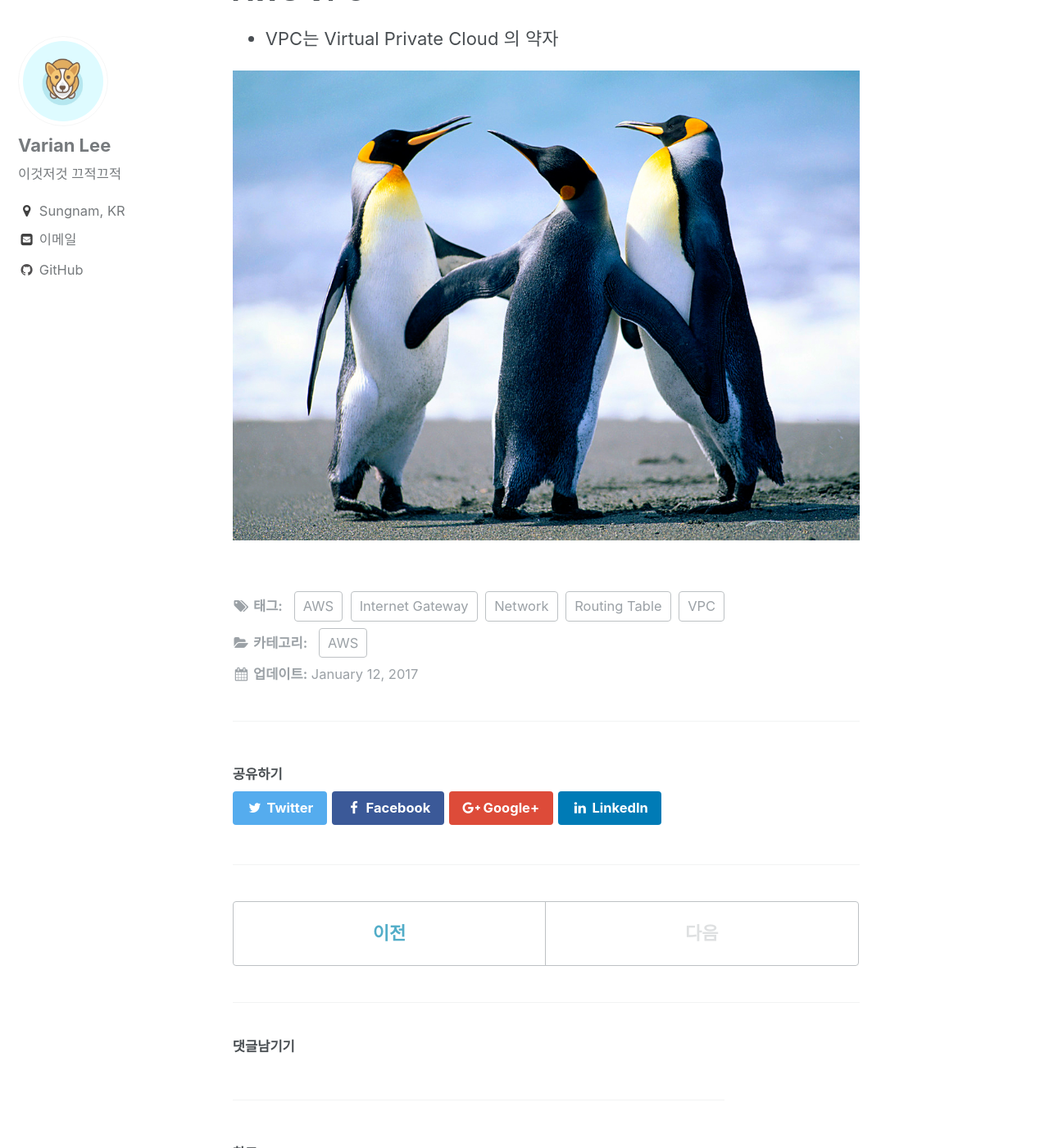
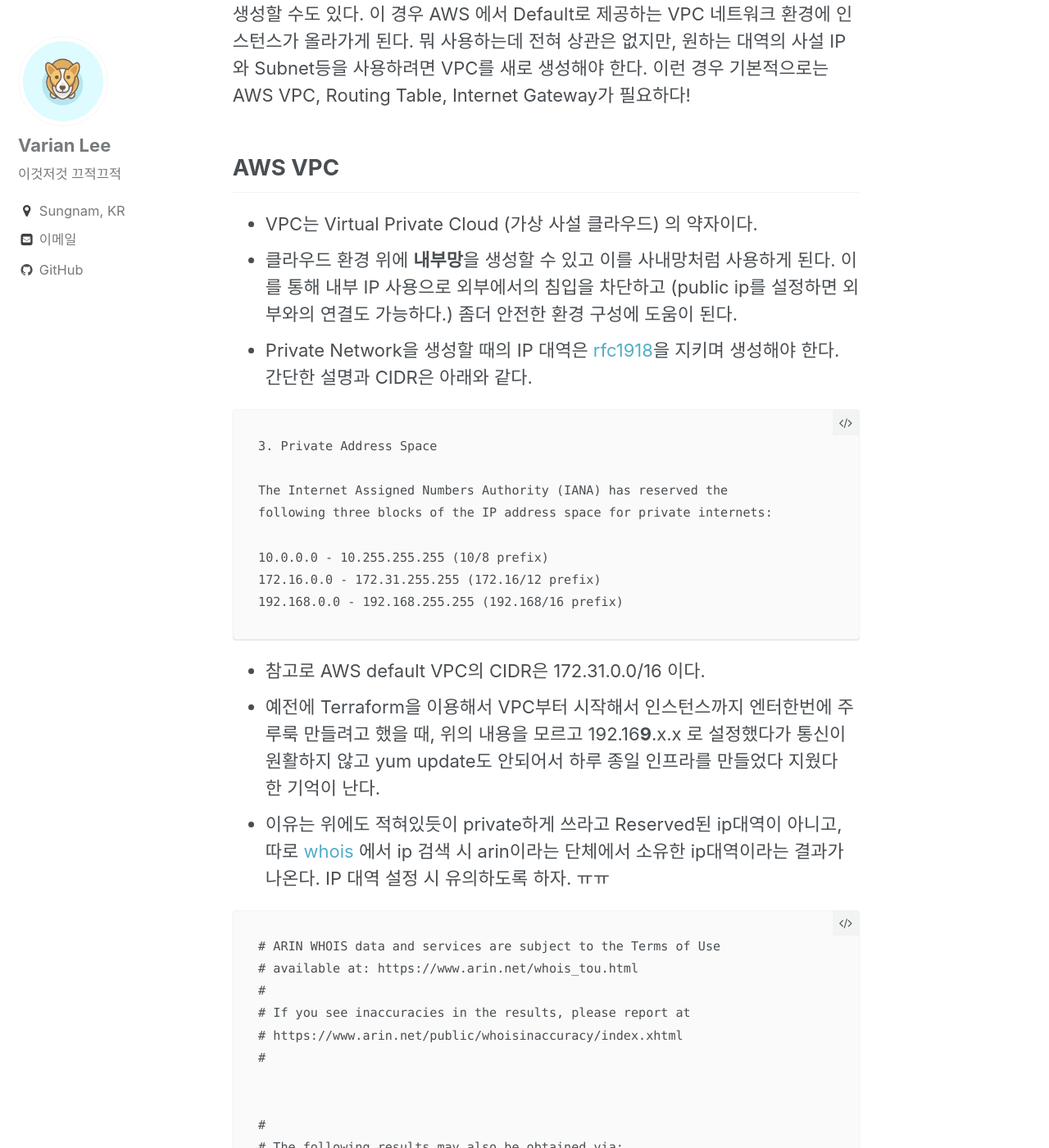
Before and after one commit to kkamikoon/varian-lee.github.io, a Jekyll site: the page built from _posts/2017-01-12-vpc.md, in a window 1280 px wide and 1400 px high, scrolled down 266 px. Shown: the whole window at 82% size. Built offline with Jekyll 4.4.1, drawn with Linux system fonts in a browser that asks for light colours; comment, search, counter and statistics services are not loaded; some of the changed text lies outside the part shown.

Commit message:
changed posts

```diff
--- a/_config.yml
+++ b/_config.yml
@@ -9,7 +9,7 @@
 
 # Site Settings
 locale                   : "ko"
-title                    : "Varian의 블로그 만들기 "
+title                    : "Varian의 블로그"
 title_separator          : "|"
 name                     : "Varian Lee"
 description              : "Let's make an amazing website."
--- a/_posts/2017-01-12-vpc.md
+++ b/_posts/2017-01-12-vpc.md
@@ -10,7 +10,75 @@ tags:
   - Internet Gateway
 ---
 
-# AWS VPC
-* VPC는 Virtual Private Cloud 의 약자
+ AWS 클라우드 환경에 서버를 생성하고 싶을 때, 아무 설정 없이 인스턴스만 툭 하고 생성할 수도 있다. 이 경우 AWS 에서 Default로 제공하는 VPC 네트워크 환경에 인스턴스가 올라가게 된다.
+ 뭐 사용하는데 전혀 상관은 없지만, 원하는 대역의 사설 IP와 Subnet등을 사용하려면 VPC를 새로 생성해야 한다.
+ 이런 경우 기본적으로는 AWS VPC, Routing Table, Internet Gateway가 필요하다!
 
-![](../assets/images/Penguins.jpg)
+## AWS VPC
+* VPC는 Virtual Private Cloud (가상 사설 클라우드) 의 약자이다.
+* 클라우드 환경 위에 **내부망**을 생성할 수 있고 이를 사내망처럼 사용하게 된다. 이를 통해 내부 IP 사용으로 외부에서의 침입을 차단하고 (public ip를 설정하면 외부와의 연결도 가능하다.) 좀더 안전한 환경 구성에 도움이 된다.
+* Private Network을 생성할 때의 IP 대역은 [rfc1918](https://tools.ietf.org/html/rfc1918){:target="_blank"}을 지키며 생성해야 한다. 간단한 설명과 CIDR은 아래와 같다.
+
+~~~
+3. Private Address Space
+
+The Internet Assigned Numbers Authority (IANA) has reserved the
+following three blocks of the IP address space for private internets:
+
+10.0.0.0 - 10.255.255.255 (10/8 prefix)
+172.16.0.0 - 172.31.255.255 (172.16/12 prefix)
+192.168.0.0 - 192.168.255.255 (192.168/16 prefix)
+~~~
+* 참고로 AWS default VPC의 CIDR은 172.31.0.0/16 이다.
+* 예전에 Terraform을 이용해서 VPC부터 시작해서 인스턴스까지 엔터한번에 주루룩 만들려고 했을 때, 위의 내용을 모르고 192.16**9**.x.x 로 설정했다가 통신이 원활하지 않고 yum update도 안되어서 하루 종일 인프라를 만들었다 지웠다 한 기억이 난다.
+* 이유는 위에도 적혀있듯이 private하게 쓰라고 Reserved된 ip대역이 아니고, 따로 [whois](http://whois.kisa.or.kr/kor/main_.jsp){:target="_blank"} 에서 ip 검색 시 arin이라는 단체에서 소유한 ip대역이라는 결과가 나온다. IP 대역 설정 시 유의하도록 하자. ㅠㅠ
+
+~~~
+# ARIN WHOIS data and services are subject to the Terms of Use
+# available at: https://www.arin.net/whois_tou.html
+#
+# If you see inaccuracies in the results, please report at
+# https://www.arin.net/public/whoisinaccuracy/index.xhtml
+#
+
+
+#
+# The following results may also be obtained via:
+# https://whois.arin.net/rest/nets;q=192.169.0.1?showDetails=true&showARIN=false&showNonArinTopLevelNet=false&ex
+t=netref2
+#
+
+NetRange:       192.169.0.0 - 192.169.1.255
+CIDR:           192.169.0.0/23
+NetName:        PSG169
+NetHandle:      NET-192-169-0-0-1
+Parent:         NET192 (NET-192-0-0-0-0)
+NetType:        Direct Assignment
+OriginAS:
+Organization:   RGnet, LLC (RGNETI-1)
+RegDate:        2005-04-12
+Updated:        2014-03-28
+Ref:            https://whois.arin.net/rest/net/NET-192-169-0-0-1
+~~~
+
+## AWS Routing Table
+* 라우팅 테이블은 VPC내의 네트워크 트래픽을 전달하는 역할을 한다.
+* 라우팅 테이블은 하나의 VPC에 연결되며, 여러 서브넷들을 라우팅 테이블에 연결할 수 있다.
+* 라우팅 테이블의 각각의 라우팅에는 destination CIDR과 target Gateway를 지정할 수 있다.
+* AWS Default Routing Table은 Default VPC와 연결되어 있으며 destination CIDR은 VPC의 CIDR이고 target은 local gateway이다. 그렇기 때문에 외부와 통신이 되지 않고, 내부에서만 통신이 가능하다.
+
+## AWS Internet Gateway
+* VPC에 붙여 외부망과 연결해주는 역할을 하는 장치이다. 위의 Routing Table에서 말했듯이 route를 추가해줄 때 사용할 수 있다.
+
+## 설정 방법
+1. 처음 VPC Dashboard를 열면 기본(Default) VPC가 존재한다. ![](../assets/images/2017-01-12-vpc/vpc1.png)
+2. 새로운 VPC를 만들고 네트워크 설정을 할 수 있도록 한다. ![](../assets/images/2017-01-12-vpc/vpc2.png)
+3. Route Tabler, Subnet도 기본 VPC에 관련된 것만 존재하는 것을 확인할 수 있다. ![](../assets/images/2017-01-12-vpc/vpc3.png) ![](../assets/images/2017-01-12-vpc/vpc4.png)
+4. 새로 생성한 VPC와 연결할 수 있도록 새로운 Route Table과 Subnet을 생성한다. RouteTable은 생성할 때 어떤 VPC에 연결될지 정할 수 있다. ![](../assets/images/2017-01-12-vpc/vpc5.png) ![](../assets/images/2017-01-12-vpc/vpc6.png)
+5. RouteTable에 서브넷들을 연결한다. ![](../assets/images/2017-01-12-vpc/vpc7.png) ![](../assets/images/2017-01-12-vpc/vpc8.png)
+6. VPC, RouteTable, Subnet은 생성 완료되었다. 이 상태는 VPC 내부에서의 네트워크만 연결된 상태이다.
+이는 RouteTable의 Route를 보면 확인할 수 있다. 아래의 상태는 로컬의 기본 게이트웨이에만 연결된 상태이다. ![](../assets/images/2017-01-12-vpc/vpc9.png)
+7. 외부와의 통신을 위해 Internet Gateway를 생성한다. ![](../assets/images/2017-01-12-vpc/vpc10.png) ![](../assets/images/2017-01-12-vpc/vpc11.png)
+8. 생성한 Gateway를 VPC에 붙여준다. ![](../assets/images/2017-01-12-vpc/vpc12.png) ![](../assets/images/2017-01-12-vpc/vpc13.png)
+9. RouteTable의 Routing 경로를 추가한다. 새로 생성한 Internet Gateway를 이용하는 연결은 0.0.0.0/0으로 통신하도록 할 수 있다. ![](../assets/images/2017-01-12-vpc/vpc14.png)
+10. 이렇게 설정하면 외부와 통신 가능하다.
```
Also changed, not shown: _posts/2017-01-11-first-post.md (deleted, +0 -8 lines), assets/images/2017-01-12-vpc/vpc1.png (added), assets/images/2017-01-12-vpc/vpc10.png (added), assets/images/2017-01-12-vpc/vpc11.png (added), assets/images/2017-01-12-vpc/vpc12.png (added), assets/images/2017-01-12-vpc/vpc13.png (added), assets/images/2017-01-12-vpc/vpc14.png (added), assets/images/2017-01-12-vpc/vpc2.png (added), assets/images/2017-01-12-vpc/vpc3.png (added), assets/images/2017-01-12-vpc/vpc4.png (added), assets/images/2017-01-12-vpc/vpc5.png (added), assets/images/2017-01-12-vpc/vpc6.png (added), assets/images/2017-01-12-vpc/vpc7.png (added), assets/images/2017-01-12-vpc/vpc8.png (added), 1 more files.
